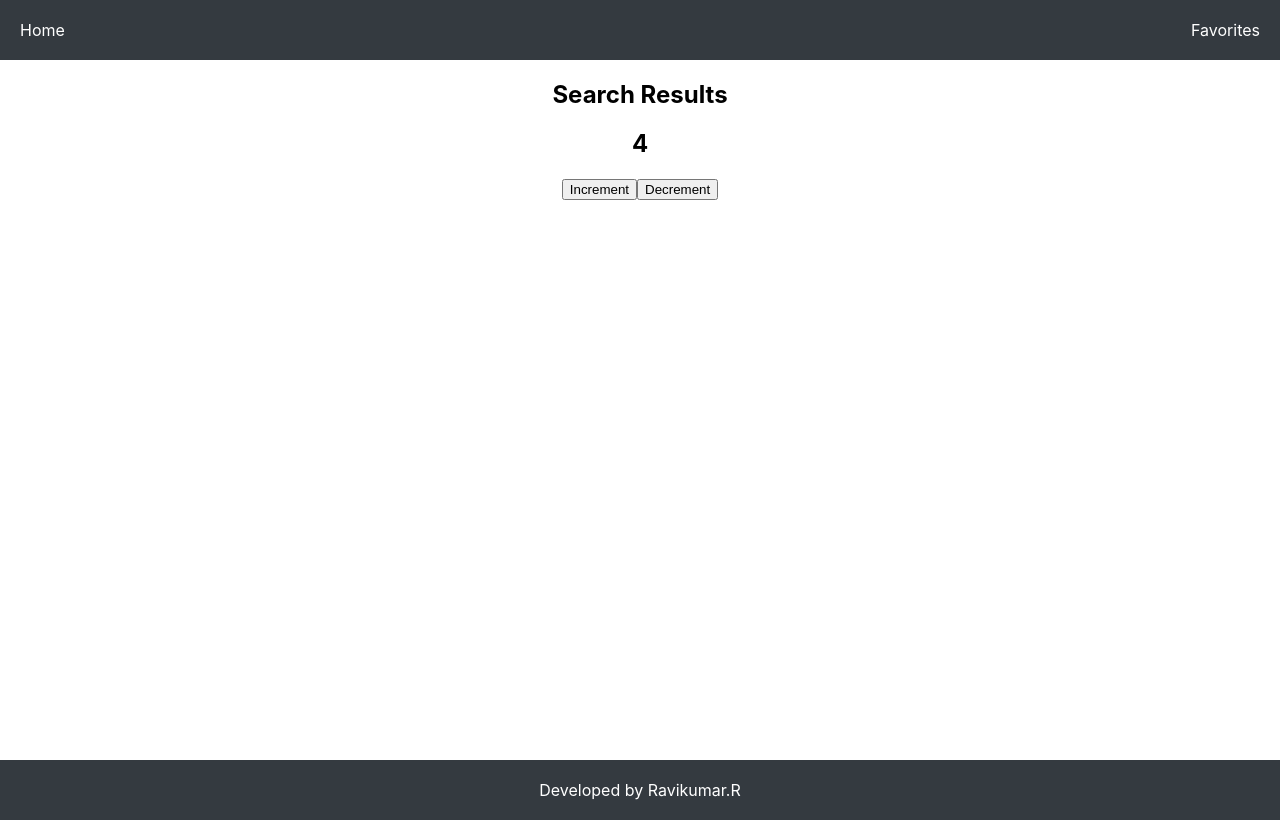
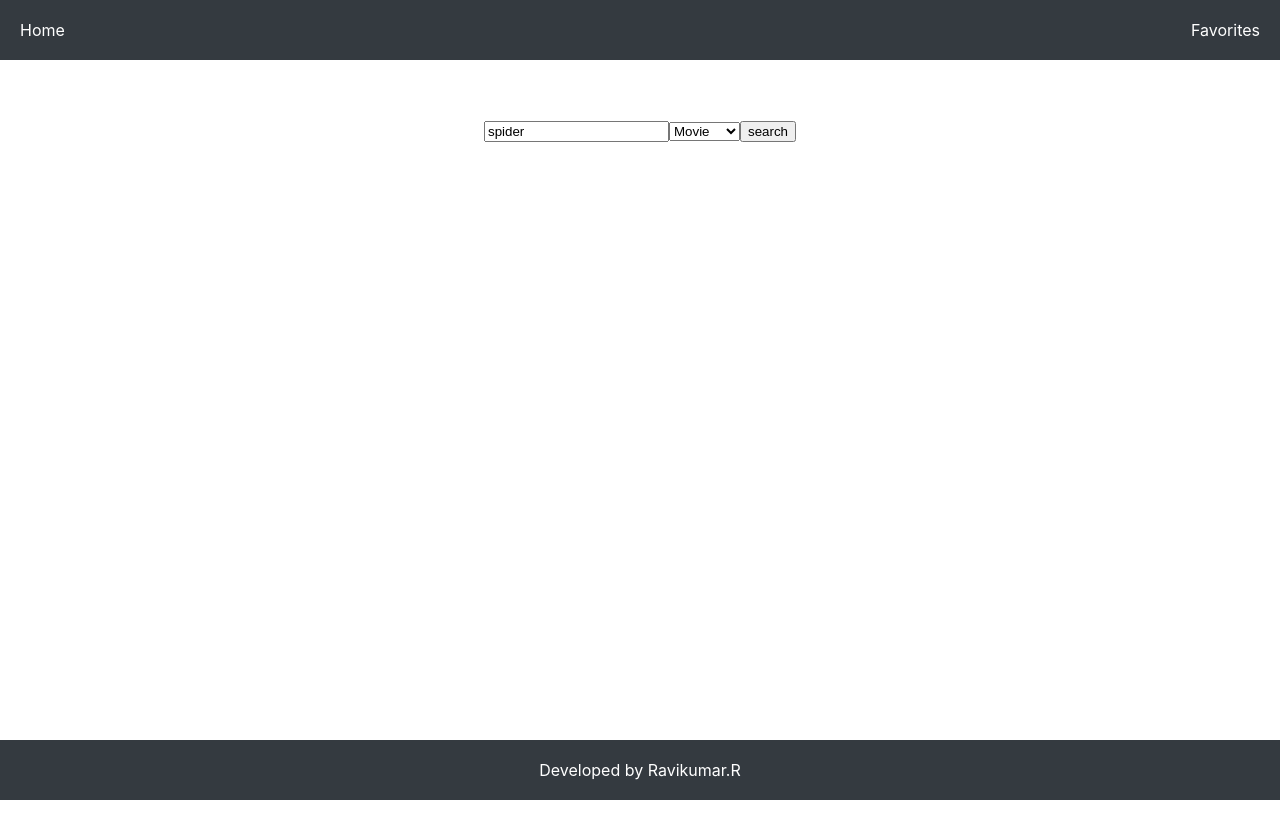
Before and after one commit to rcreativity/movie-search-app, a React (Create React App) app: page / in a window 1280 px wide. Built offline with nearby package versions, Linux system fonts and the light colour scheme.

Commit message:
API call

```diff
--- a/src/components/search/index.jsx
+++ b/src/components/search/index.jsx
@@ -1,16 +1,17 @@
-import React, { useContext } from 'react'
-import { SearchContainer } from './styled'
-import { MovieContext } from '../../movieProvider'
+import { SearchContainer, SearchForm, Input, Select } from './styled'
 
-export default function Search() {
-  const { count, increment, decrement } = useContext(MovieContext);
-
+export default function Search({values: {search, type}, handleChange, submitForm}) {
   return (
     <SearchContainer>
-      <h2>Search Results</h2>
-      <h1>{count}</h1>
-      <button onClick={increment}> Increment</button>
-      <button onClick={decrement}> Decrement</button>
+      <SearchForm onSubmit={submitForm}>
+        <Input type="text" name="search" value={search} onChange={handleChange} />
+        <Select name="type" id="type" value={type} onChange={handleChange}>
+          <option value="movie">Movie</option>
+          <option value="series">Series</option>
+          <option value="episode">Episode</option>
+        </Select>
+        <Input type="submit" value="search" />
+      </SearchForm>
     </SearchContainer>
   )
 }
--- a/src/components/search/styled/index.js
+++ b/src/components/search/styled/index.js
@@ -1,7 +1,15 @@
 import styled from 'styled-components'
 
-const SearchContainer = styled.div``
+const SearchContainer = styled.div`
+  padding: 60px 0;
+`
+
+const SearchForm = styled.form``
+
+const Input = styled.input``
+
+const Select = styled.select``
 
 export {
-  SearchContainer
+  SearchContainer, SearchForm, Input, Select
 }
--- a/src/movieProvider.js
+++ b/src/movieProvider.js
@@ -1,14 +1,45 @@
-import React, { createContext } from 'react'
+import React, { createContext, useReducer } from 'react'
 
 const MovieContext = createContext();
 
+const initialState = {
+  loading: false,
+  result: [],
+  error: false
+};
+
+function movieReducer(state, action) {
+  switch (action.type) {
+    case 'request':
+      return {
+        ...state,
+        loading: true,
+        error: false,
+      };
+    case 'success':
+      return {
+        ...state,
+        loading: false,
+        error: false,
+        result: action.payload
+      };
+    case 'failure':
+      return {
+        ...state,
+        loading: false,
+        error: true,
+        result: []
+      };
+    default:
+      return state;
+  }
+}
+
 const MovieProvider = ({ children }) => {
-  const [count, setCount] = React.useState(4);
+  const [state, dispatch] = useReducer(movieReducer, initialState);
 
-  const increment = () => setCount(counter => counter + 1);
-  const decrement = () => setCount(counter => counter - 1);
   return (
-    <MovieContext.Provider value={{ count, increment, decrement }}>
+    <MovieContext.Provider value={{ state, dispatch }}>
       {children}
     </MovieContext.Provider>
   );
--- a/src/pages/movie-list/index.jsx
+++ b/src/pages/movie-list/index.jsx
@@ -1,11 +1,53 @@
-import React from 'react'
+import React , { useState, useContext } from 'react'
 import MovieListContainer from './styled'
+import { MovieContext } from '../../movieProvider'
 import Search from '../../components/search'
 
 export default function MovieList() {
+  const { state, dispatch } = useContext(MovieContext);
+
+  const [values, setValues] = useState({
+    search: "spider",
+    type: "movie"
+  });
+
+  const submitForm = (e) => {
+    e.preventDefault();
+    const { search, type } = values;
+    dispatch({ type: 'request' })
+    if(search && type) {
+      fetch(`http://www.omdbapi.com/?type=${type}&i=tt3896198&apikey=${process.env.REACT_APP_SECRETE_KEY}&s=${search}`)
+      .then(response => response.json())
+      .then(json => {
+        console.log(json)
+        if(json.Response === "False"){
+          dispatch({ type: 'failure' })
+        }
+        dispatch({ type: 'success', payload: json.Search });
+      })
+    }else{
+      alert("Please fill the required fields")
+    }
+  }
+
+  const handleChange = event => {
+    const value = event.target.value;
+    setValues({
+      ...values,
+      [event.target.name]: value
+    });
+  };
+
+  console.log(state)
+
   return (
     <MovieListContainer>
-      <Search />
+      <Search
+        values={values}
+        submitForm={submitForm}
+        handleChange={handleChange}
+      />
+      {state.error && 'error'}
     </MovieListContainer>
   )
 }
```
Also changed, not shown: 1 other file (tests, documents, lock files or other folders).
